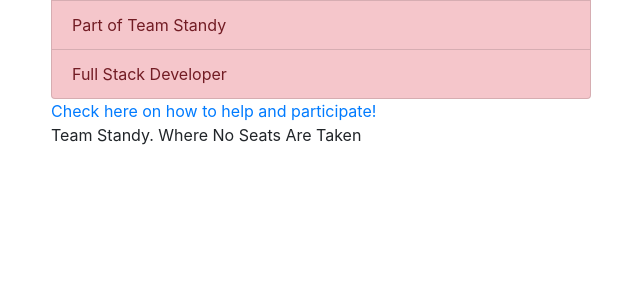
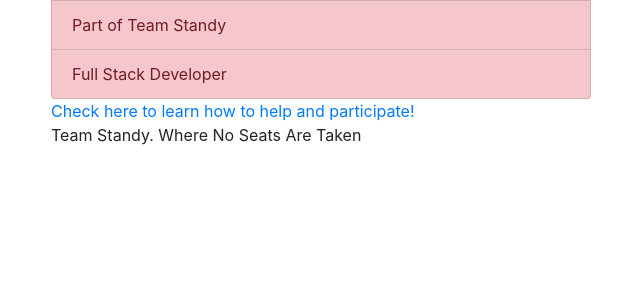
Before and after one commit to s3nu/examsource, a Django app: page /accounts/signup/ in a window 1280 px wide. Shown: the part 330-624 px from the top of the page, without its empty margins (319-959 px from the left). Run offline with Django 3.2, Linux system fonts and the light colour scheme; parts of the project's set-up code (start-up, migrations or seed data) failed here and were passed over; some libraries are stand-ins or nearby versions.

Commit message:
fixed messages

```diff
--- a/ExamSource/templates/account/signup_closed.html
+++ b/ExamSource/templates/account/signup_closed.html
@@ -16,6 +16,6 @@
   <li class="list-group-item list-group-item-danger">Part of Team Standy</li>
   <li class="list-group-item list-group-item-danger">Full Stack Developer</li>
 </ul>
-<a href="{% url 'home' %}">Check here on how to help and participate!</a>
+<a href="{% url 'home' %}">Check here to learn how to help and participate!</a>
 <p>{% trans "Team Standy. Where No Seats Are Taken"%}</p>
 {% endblock %}
```
